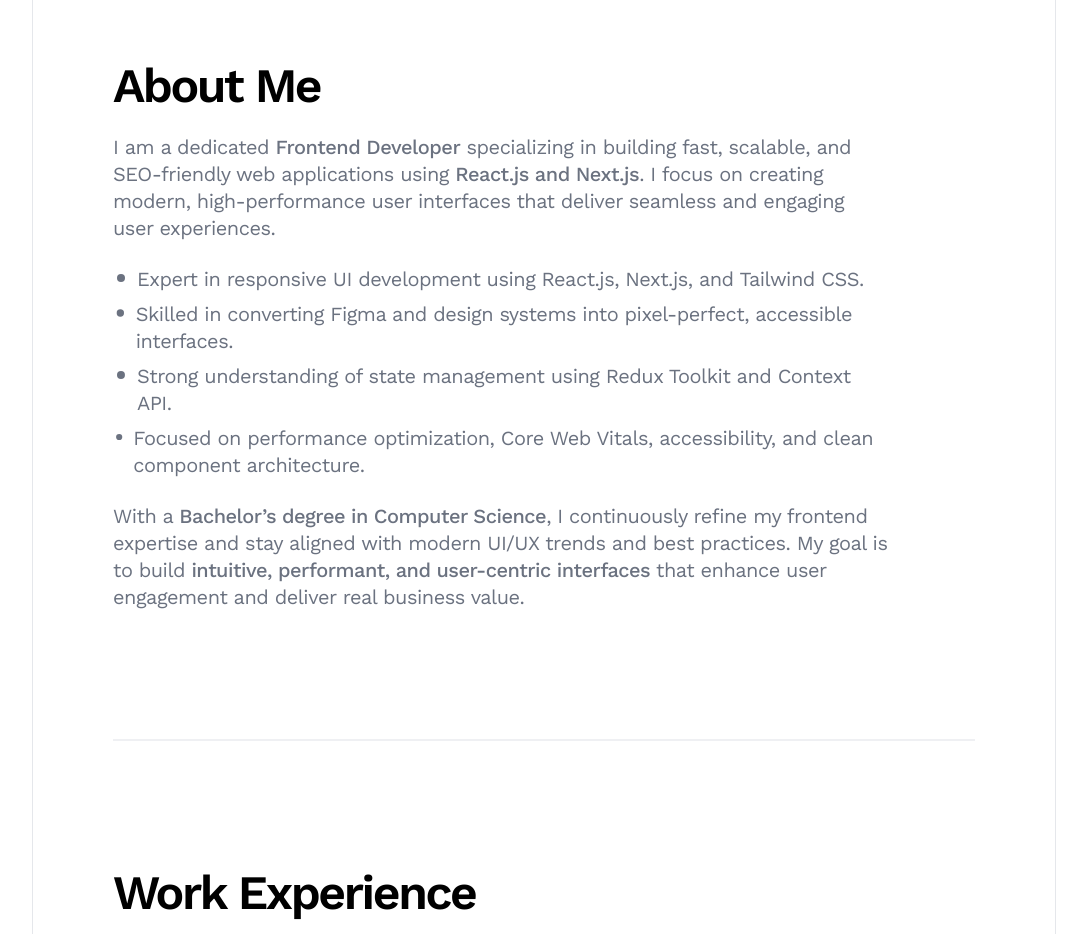
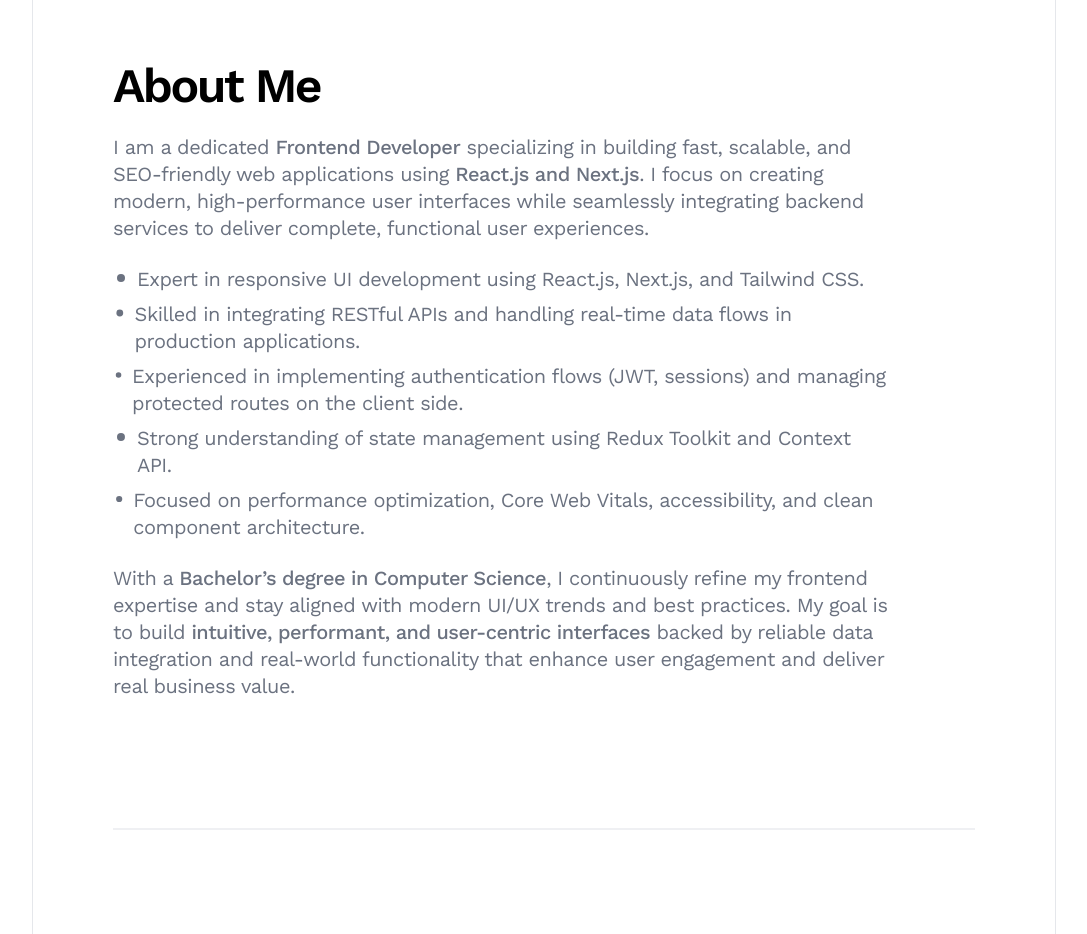
Before and after one commit to ShoaibMuhammad786/full_stack_developer_portfolio, a Next.js app: page / in a window 1280 px wide. Shown: the part 1220-2154 px from the top of the page, without its empty margins (96-1183 px from the left). Built offline with nearby package versions, Linux system fonts and the light colour scheme.

Commit message:
update about section

```diff
--- a/components/home/AboutFrontendDev.jsx
+++ b/components/home/AboutFrontendDev.jsx
@@ -25,8 +25,9 @@
           specializing in building fast, scalable, and SEO-friendly web
           applications using{" "}
           <strong className="font-medium">React.js and Next.js</strong>. I focus
-          on creating modern, high-performance user interfaces that deliver
-          seamless and engaging user experiences.
+          on creating modern, high-performance user interfaces while seamlessly
+          integrating backend services to deliver complete, functional user
+          experiences.
         </p>
       </AnimatedText>
 
@@ -38,7 +39,8 @@
       >
         {[
           "Expert in responsive UI development using React.js, Next.js, and Tailwind CSS.",
-          "Skilled in converting Figma and design systems into pixel-perfect, accessible interfaces.",
+          "Skilled in integrating RESTful APIs and handling real-time data flows in production applications.",
+          "Experienced in implementing authentication flows (JWT, sessions) and managing protected routes on the client side.",
           "Strong understanding of state management using Redux Toolkit and Context API.",
           "Focused on performance optimization, Core Web Vitals, accessibility, and clean component architecture.",
         ].map((skill, index) => (
@@ -70,7 +72,8 @@
           <strong className="font-medium">
             intuitive, performant, and user-centric interfaces
           </strong>{" "}
-          that enhance user engagement and deliver real business value.
+          backed by reliable data integration and real-world functionality that
+          enhance user engagement and deliver real business value.
         </p>
       </AnimatedText>
     </section>
--- a/components/home/Hero.jsx
+++ b/components/home/Hero.jsx
@@ -50,7 +50,7 @@
         <p className="main-description mt-4 lg:max-w-[85%] text-start text-xl leading-[1.3] secondary-text z-10 tracking-tight">
           I’m Shoaib Muhammad, a{" "}
           <strong className="font-medium">Frontend Developer</strong> focused on
-          building fast, scalable, and SEO-friendly web applications using
+          building fast, scalable, and SEO-friendly web applications using{" "}
           <strong className="font-medium">React.js</strong> and{" "}
           <strong className="font-medium">Next.js.</strong>
           {/* I’m <strong className="font-medium">Shoaib Muhammad</strong>, a full
```
